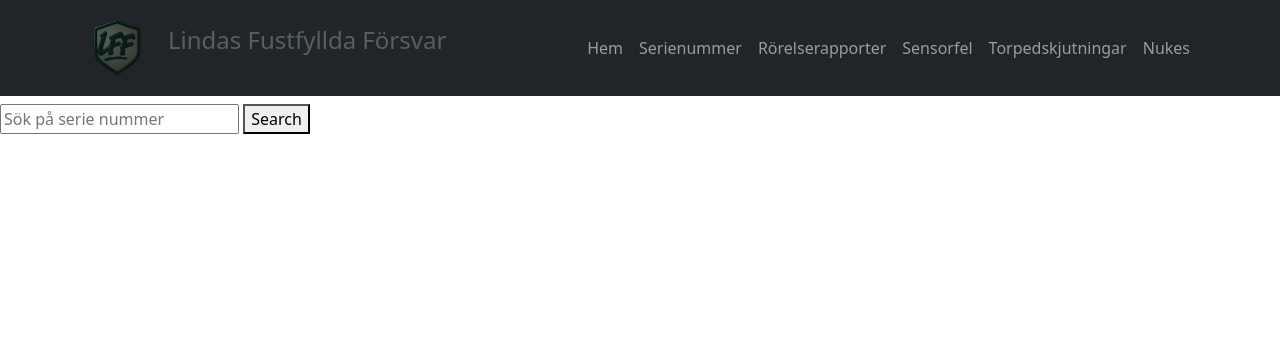
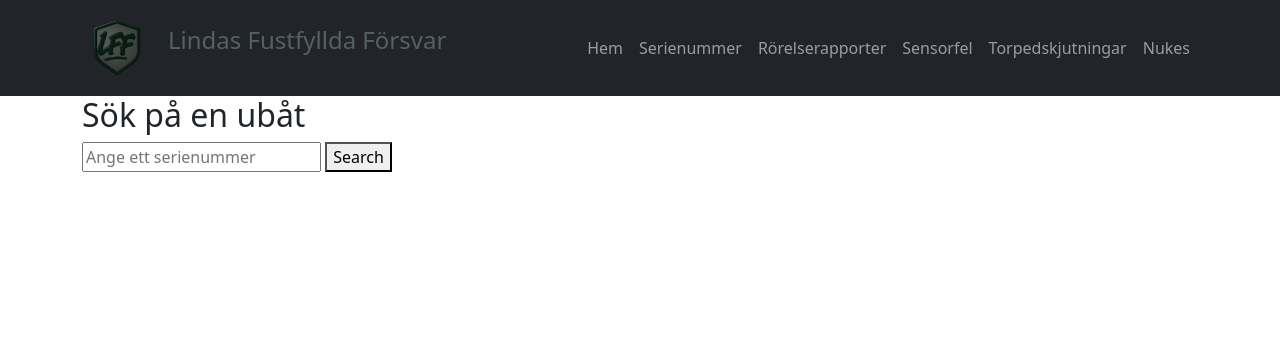
Before and after one commit to Gustavsahlberg/Ubatcentralen, a Flask app: a page that uses templates/submarine/search.html in a window 1280 px wide. Shown: the top 356 px of the page. Run offline with Flask 3, Linux system fonts and the light colour scheme; parts of the project's set-up code (start-up, migrations or seed data) failed here and were passed over.

Commit message:
fixade lite text

```diff
--- a/templates/submarine/search.html
+++ b/templates/submarine/search.html
@@ -3,10 +3,10 @@
 {% block title %}Sök Efter SN{% endblock %}
 
 {% block content %}
-<section id="home" class="mt-5">
-    <h1>Search submarines</h1>
+<section id="home" class="container mt-5 pt-5">
+    <h2>Sök på en ubåt</h1>
     <form>
-            <input type="text" name="q" placeholder="Sök på serie nummer" value="{{ q }}">
+            <input type="text" name="q" placeholder="Ange ett serienummer" value="{{ q }}">
             <button type="submit">Search</button>
     </form>
 
```
